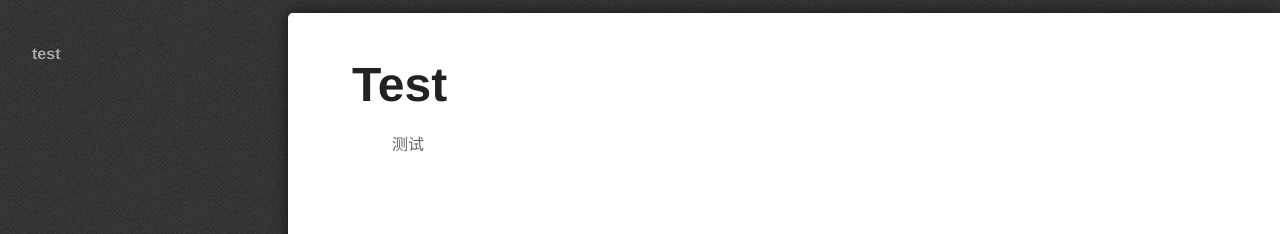
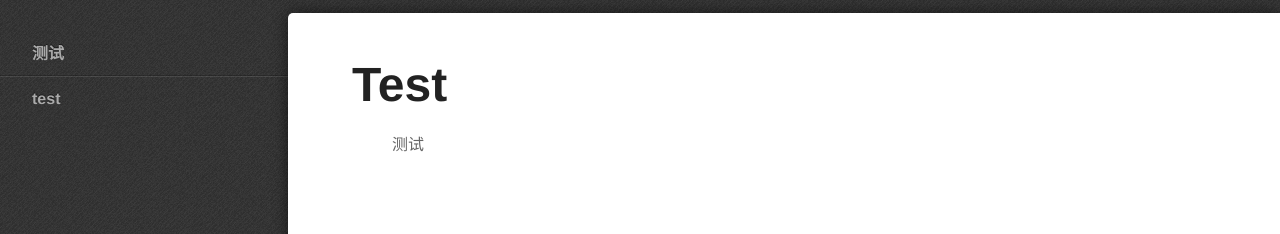
Before and after one commit to ZenoChiu/ZenoChiu.github.io, a Jekyll site: the page built from _posts/2018-05-31-test.md, in a window 1280 px wide. Shown: the top 234 px of the page. Built offline with Jekyll 4.4.1, drawn with Linux system fonts in a browser that asks for light colours; some web fonts are replaced.

Commit message:
test
test

```diff
--- a/_includes/header.html
+++ b/_includes/header.html
@@ -1,7 +1,7 @@
 <div role="navigation" id="foo" class="nav-collapse">
     <ul>
         {% for category in site.categories %}
-        <li><a href="/{{category | first}}">{{category | first}}</a></li>
+        <li><a href="/category?name={{category | first}}">{{category | first}}</a></li>
         {% endfor %}
     </ul>
 </div>
--- a/_posts/2018-05-31-test.md
+++ b/_posts/2018-05-31-test.md
@@ -2,7 +2,7 @@
 layout      : post
 title       : Test
 date        : 2015-05-31
-category    : test
+category    : 测试
 ---
 
 # Test
```
